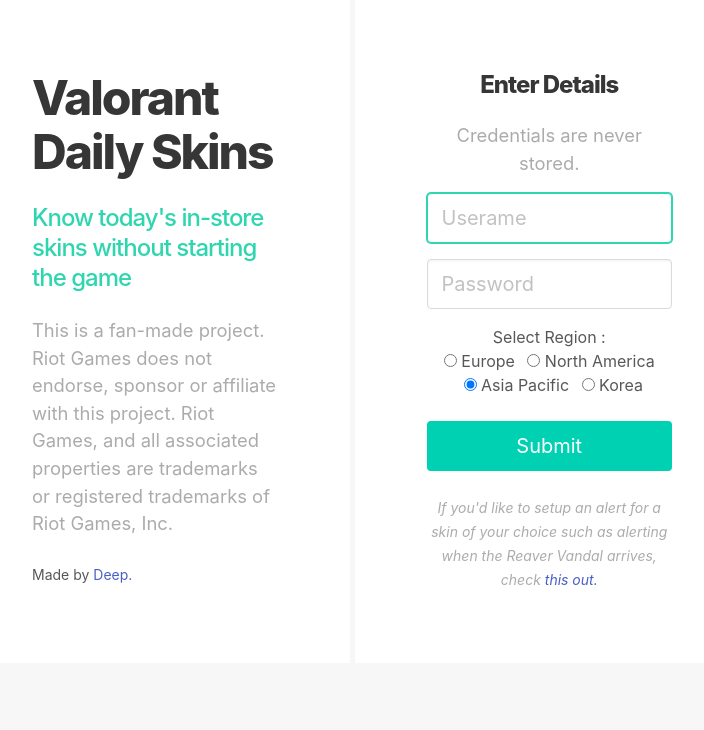
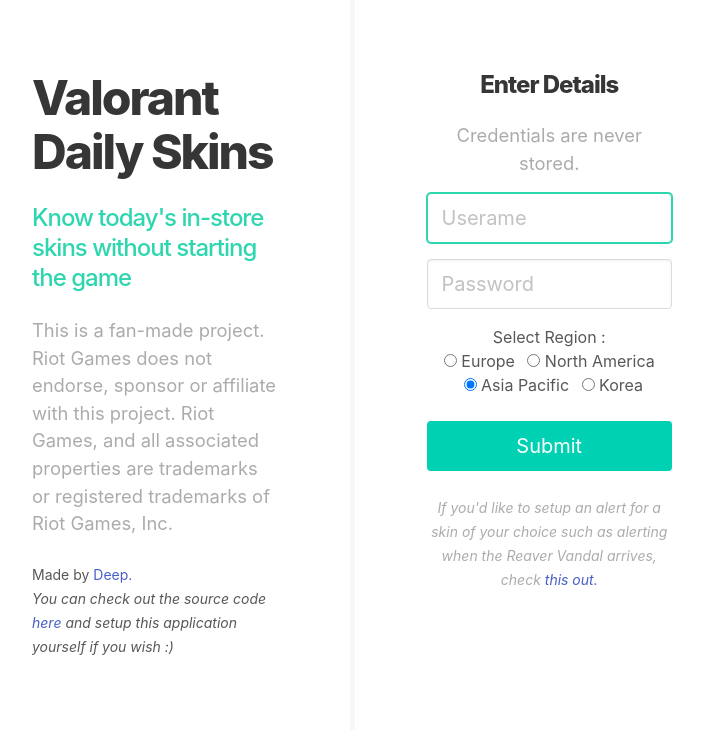
Before and after one commit to deepsidh9/Valorant-Daily-Skins, a Flask app: page / in a window 1280 px wide. Shown: the part 149-879 px from the top of the page, without its empty margins (288-992 px from the left). Before the commit the page ends 734 px from the top, so only its background shows below. Run offline with Flask 2, Linux system fonts and the light colour scheme; some libraries are stand-ins or nearby versions.

Commit message:
Updated login template to show repository link

```diff
--- a/templates/login.html
+++ b/templates/login.html
@@ -82,7 +82,10 @@
                             Riot Games does not endorse, sponsor or affiliate with this project. Riot Games, and all
                             associated
                             properties are trademarks or registered trademarks of Riot Games, Inc. </p><br>
-                        <small>Made by <a href="mailto:deepsidh912@gmail.com">Deep.</a></small>
+                        <small>Made by <a href="mailto:deepsidh912@gmail.com">Deep.</a></small><br>
+                        <small><em>You can check out the source code <a href="https://github.com/deepsidh9/Valorant-Daily-Skins/tree/flaskwebapp">here</a>
+                             and setup this application yourself if you wish :)</em>
+                             </small>
 
                     </div>
                     <div class="column right has-text-centered">
```
